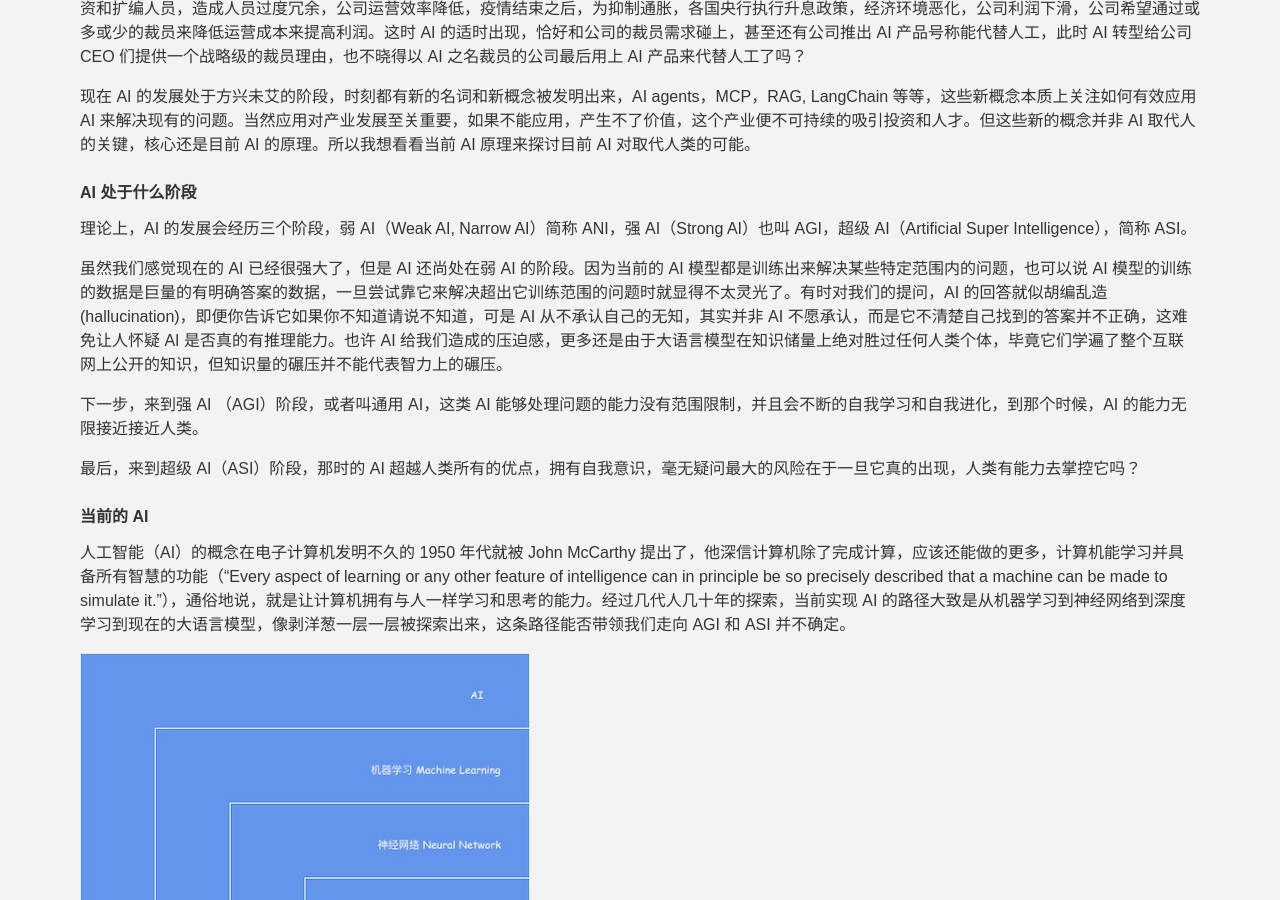
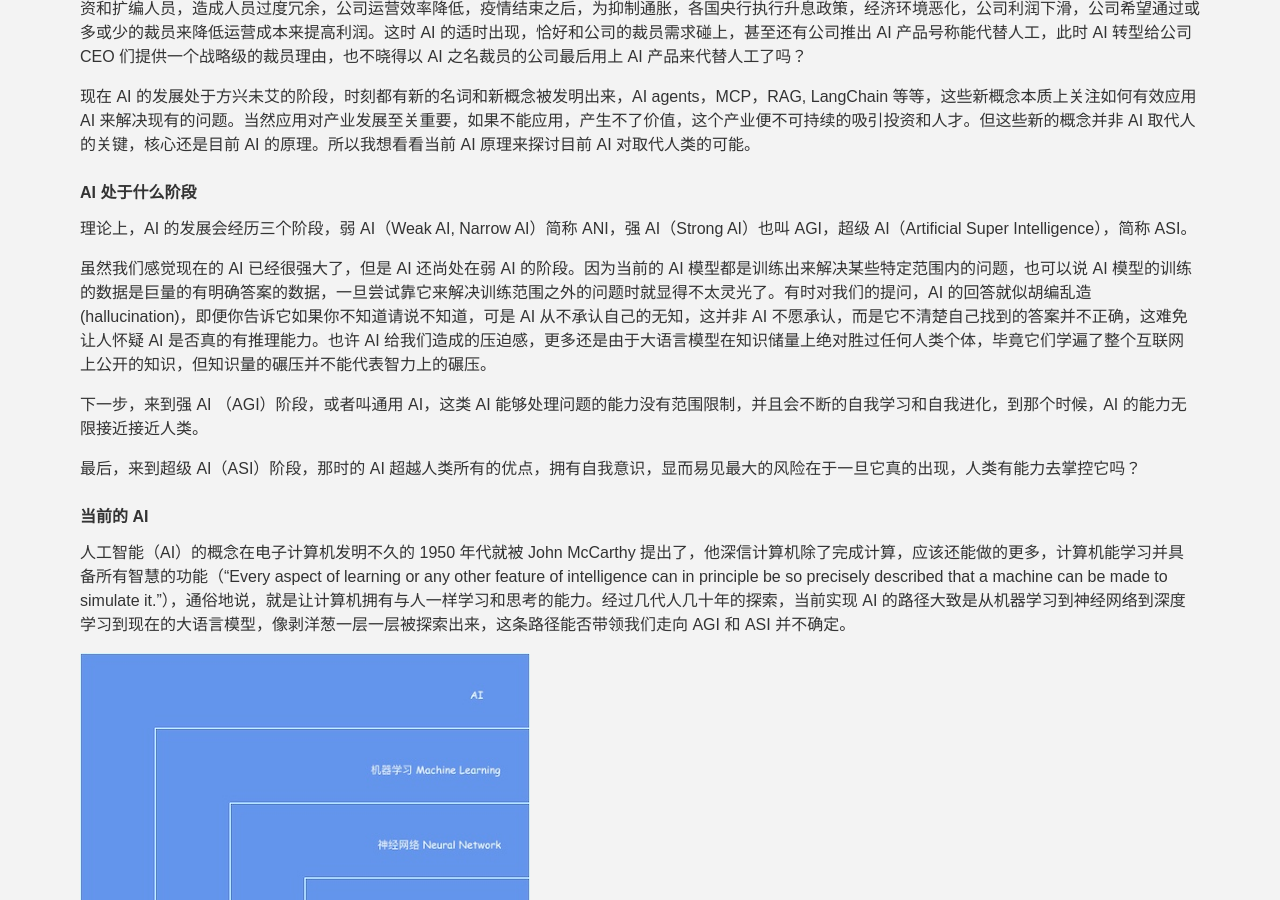
Before and after one commit to sschengyf/my-website, a Jekyll site: the page built from app/_posts/2025-12-02-why-has-not-ai-replaced-us.md, in a window 1280 px wide and 900 px high, scrolled down 780 px. Built offline with Jekyll 4.4.1, drawn with Linux system fonts in a browser that asks for light colours; some web fonts are replaced.

Commit message:
fix: some more wording polish (#23)

```diff
--- a/app/_posts/2025-12-02-why-has-not-ai-replaced-us.md
+++ b/app/_posts/2025-12-02-why-has-not-ai-replaced-us.md
@@ -19,11 +19,11 @@ math: true
 
 理论上，AI 的发展会经历三个阶段，弱 AI（Weak AI, Narrow AI）简称 ANI，强 AI（Strong AI）也叫 AGI，超级 AI（Artificial Super Intelligence），简称 ASI。
 
-虽然我们感觉现在的 AI 已经很强大了，但是 AI 还尚处在弱 AI 的阶段。因为当前的 AI 模型都是训练出来解决某些特定范围内的问题，也可以说 AI 模型的训练的数据是巨量的有明确答案的数据，一旦尝试靠它来解决超出它训练范围的问题时就显得不太灵光了。有时对我们的提问，AI 的回答就似胡编乱造(hallucination)，即便你告诉它如果你不知道请说不知道，可是 AI 从不承认自己的无知，其实并非 AI 不愿承认，而是它不清楚自己找到的答案并不正确，这难免让人怀疑 AI 是否真的有推理能力。也许 AI 给我们造成的压迫感，更多还是由于大语言模型在知识储量上绝对胜过任何人类个体，毕竟它们学遍了整个互联网上公开的知识，但知识量的碾压并不能代表智力上的碾压。
+虽然我们感觉现在的 AI 已经很强大了，但是 AI 还尚处在弱 AI 的阶段。因为当前的 AI 模型都是训练出来解决某些特定范围内的问题，也可以说 AI 模型的训练的数据是巨量的有明确答案的数据，一旦尝试靠它来解决训练范围之外的问题时就显得不太灵光了。有时对我们的提问，AI 的回答就似胡编乱造(hallucination)，即便你告诉它如果你不知道请说不知道，可是 AI 从不承认自己的无知，这并非 AI 不愿承认，而是它不清楚自己找到的答案并不正确，这难免让人怀疑 AI 是否真的有推理能力。也许 AI 给我们造成的压迫感，更多还是由于大语言模型在知识储量上绝对胜过任何人类个体，毕竟它们学遍了整个互联网上公开的知识，但知识量的碾压并不能代表智力上的碾压。
 
 下一步，来到强 AI （AGI）阶段，或者叫通用 AI，这类 AI 能够处理问题的能力没有范围限制，并且会不断的自我学习和自我进化，到那个时候，AI 的能力无限接近接近人类。
 
-最后，来到超级 AI（ASI）阶段，那时的 AI 超越人类所有的优点，拥有自我意识，毫无疑问最大的风险在于一旦它真的出现，人类有能力去掌控它吗？
+最后，来到超级 AI（ASI）阶段，那时的 AI 超越人类所有的优点，拥有自我意识，显而易见最大的风险在于一旦它真的出现，人类有能力去掌控它吗？
 
 ## 当前的 AI
 
```
